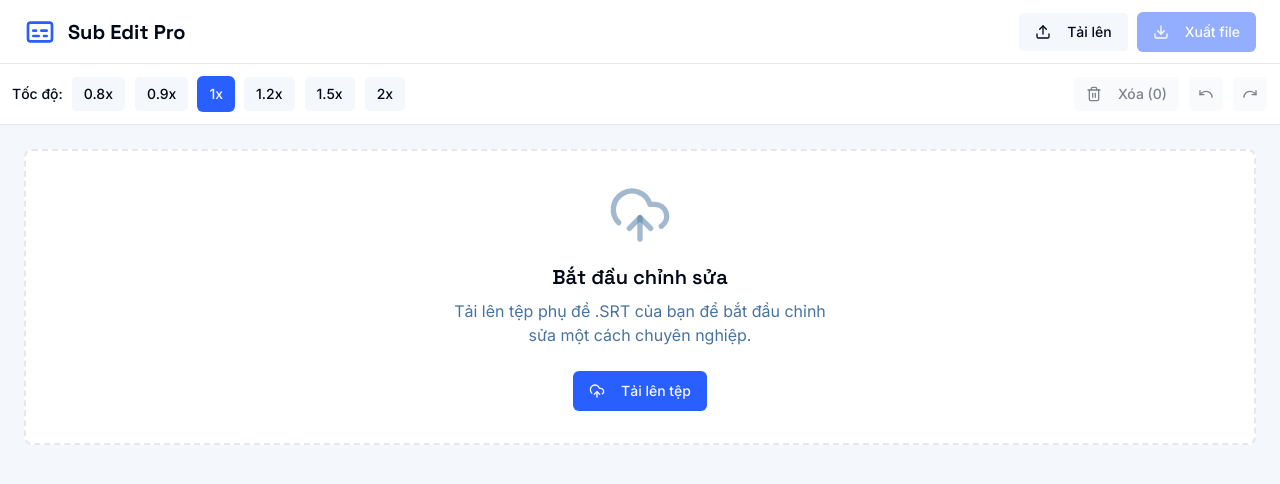
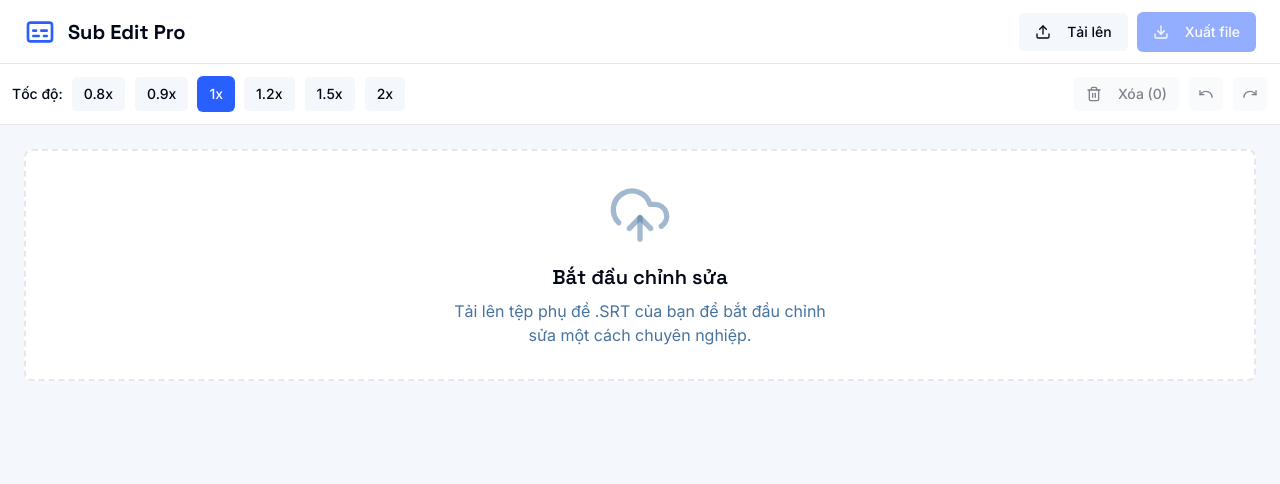
Before and after one commit to vl0526/Phu-de-pro, a Next.js app: page / in a window 1280 px wide. Shown: the top 484 px of the page. Built offline with nearby package versions, Linux system fonts and the light colour scheme.

Commit message:
Sao Lại có 2 cái tải lên - mất thẩm mỹ (_for element <SubtitleTable>_)

```diff
--- a/src/components/app/subtitle-table.tsx
+++ b/src/components/app/subtitle-table.tsx
@@ -118,10 +118,6 @@ export function SubtitleTable() {
         <UploadCloud className="h-16 w-16 text-muted-foreground/50" />
         <h2 className="text-xl font-semibold mt-4 font-headline">Bắt đầu chỉnh sửa</h2>
         <p className="text-muted-foreground mt-2 max-w-sm">Tải lên tệp phụ đề .SRT của bạn để bắt đầu chỉnh sửa một cách chuyên nghiệp.</p>
-        <Button onClick={handleUploadClick} className="mt-6">
-          <UploadCloud className="mr-2 h-4 w-4" />
-          Tải lên tệp
-        </Button>
       </div>
     )
   }
```
